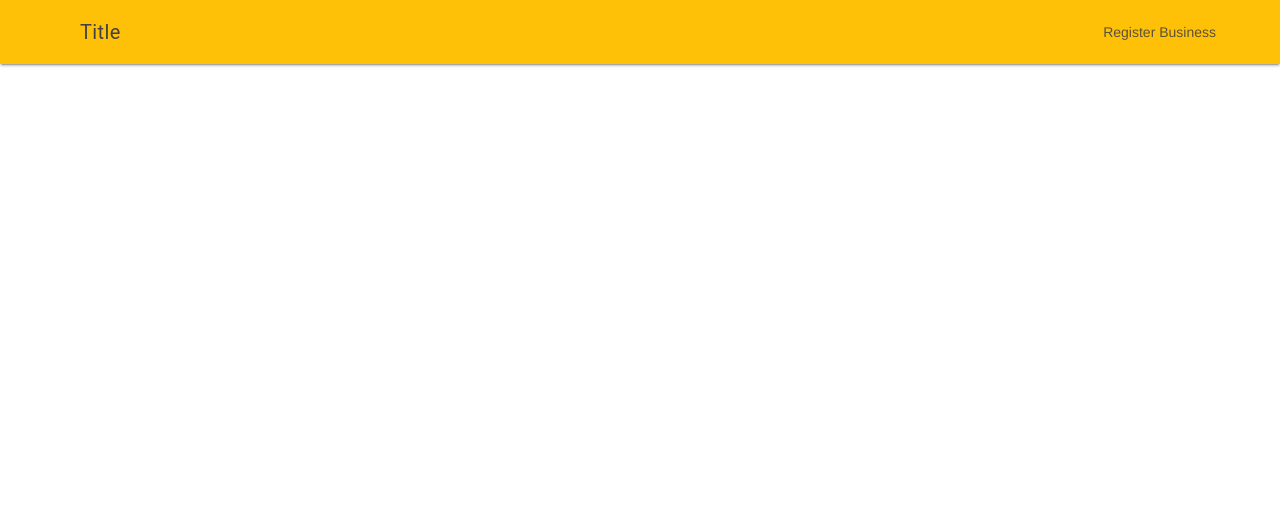
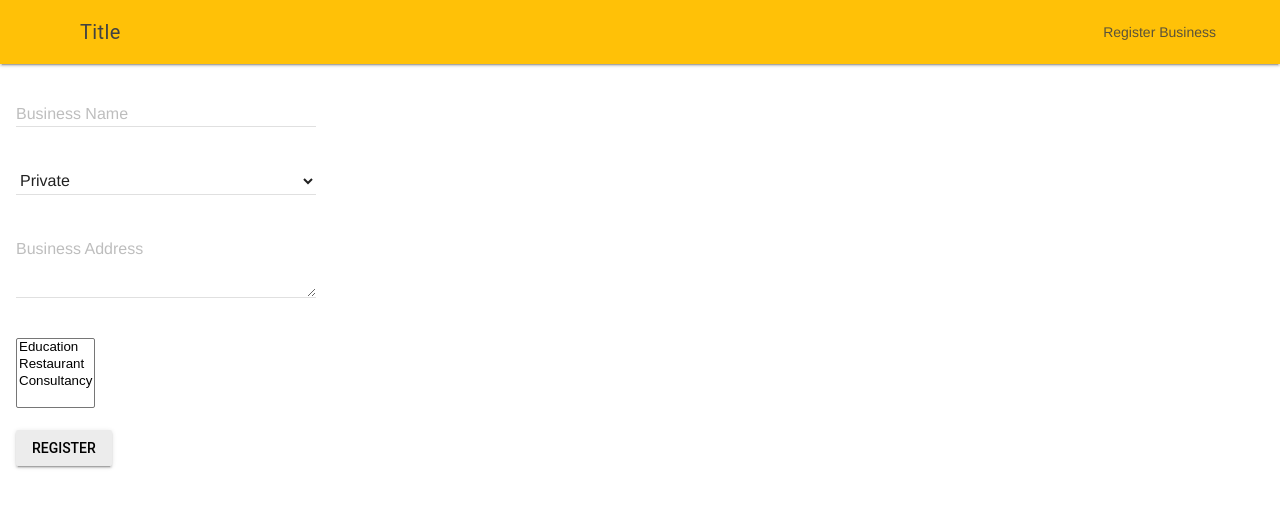
Before and after one commit to zarifadel/rateit, a Django app: page /register/ in a window 1280 px wide. Shown: the top 508 px of the page. Run offline with Django 3.2, Linux system fonts and the light colour scheme; data comes from the database, SQL or seed files in the repository; both versions use the stored data as it was after the commit.

Commit message:
add add business form

```diff
--- a/core/templates/core/index.html
+++ b/core/templates/core/index.html
@@ -35,11 +35,13 @@
         <main class="mdl-layout__content">
           <div class="page-content">
 
-            {% for char in user_data  %}
 
-              <h1>{{forloop.counter0}}  {{ char }} </h1>
 
-            {% endfor %}
+              {% block register %}
+
+              <h1> {{ user_data }} </h1>
+              {% endblock %}
+
 
           </div>
         </main>
--- a/registration/templates/registration/registration.html
+++ b/registration/templates/registration/registration.html
@@ -2,12 +2,50 @@
 {% extends 'index.html' %}
 
 
+
 {% block register %}
-
     <div class="mdl-grid">
         <div class="mdl-cell">
-                registeration form goes here
+                <form action="/register/" method="POST">
+                    <!-- cross site request forgery -->
+                    {% csrf_token %}
+                    <div class="mdl-textfield mdl-js-textfield">
+                        <input class="mdl-textfield__input" name="name" type="text" id="sample1">
+                        <label class="mdl-textfield__label" for="sample1">Business Name</label>
+                    </div>
+                    <div class="mdl-textfield mdl-js-textfield">
+                        <label class="mdl-textfield__label"  for="sample1">Business Name</label>
+                        <select class="mdl-textfield__input" name="_type" type="select" id="sample1">
+                            <option class="mdl-textfield__label" for="sample1">Business Name</option>
+                            <option class="mdl-textfield__label" value="p" selected> Private </option>
+                            <option class="mdl-textfield__label" value="n" > NGO </option>
+                            <option class="mdl-textfield__label" value="g"> Government </option>
+                        </select>
+
+                    </div>
+                    <div class="mdl-textfield mdl-js-textfield">
+                        <textarea class="mdl-textfield__input" name="address" type="text" rows= "3" id="sample5" ></textarea>
+                        <label class="mdl-textfield__label" for="sample5">Business Address</label>
+                    </div>
+
+                    <div class="mdl-textfield mdl-js-textfield">
+                        <select name="services" multiple>
+                            {% for service in services  %}
+
+                                <option value="{{service.id}}"> {{service.service}}  </option>
+
+                            {% endfor %}
+                        </select>
+
+                    </div>
+                    <div>
+                        <button class="mdl-button mdl-js-button mdl-button--raised" type="submit">
+                            Register
+                        </button>
+                    </div>
+
+
+                </form>
         </div>
     </div>
-
 {% endblock %}
--- a/registration/views.py
+++ b/registration/views.py
@@ -1,8 +1,37 @@
 from django.shortcuts import render
 from django.http import HttpResponse
+from .models import Service, Business
+import json
 # Create your views here.
 
 
 # HttpRequest
 def register(request):
-    return render(request, 'registration.html')
+    print('http method: ',request.method)
+
+    print('data', request.POST)
+
+
+    services = Service.objects.all()
+
+
+
+    if request.method == 'GET':
+        return render(request, 'registration.html', context={'services': services})
+    else:
+
+        params = json.loads(request.POST)
+        print(params)
+        name = params['name']
+        _type = params['_type']
+        address = params['address']
+        services = params['services']
+
+        print(services)
+        print(type(services))
+
+        business = Business(name=name, _type=_type, address=address)
+        business.save()
+
+        for service in services:
+            business.services.add(int(service))
```
Also changed, not shown: db.sqlite3.
